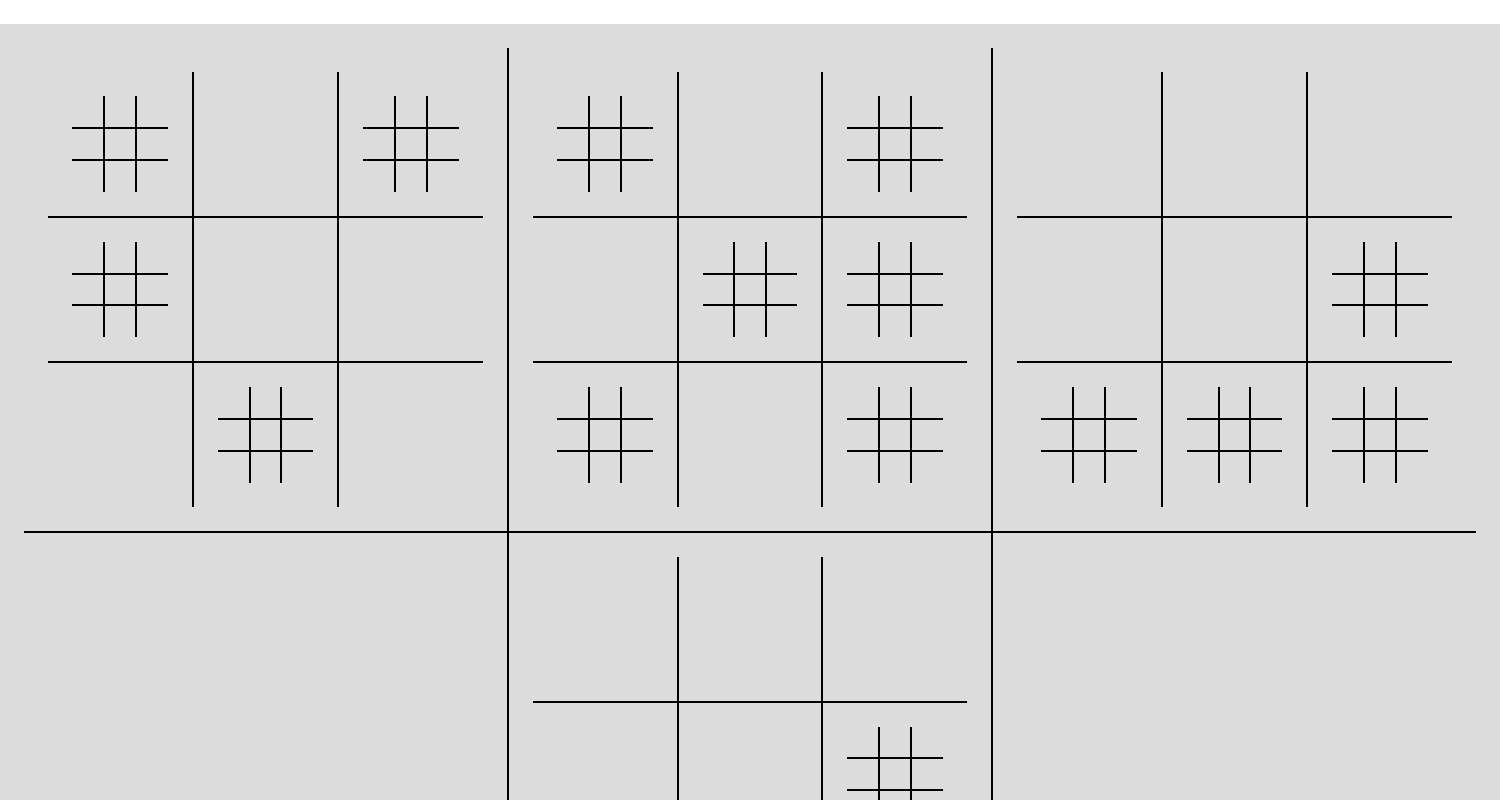
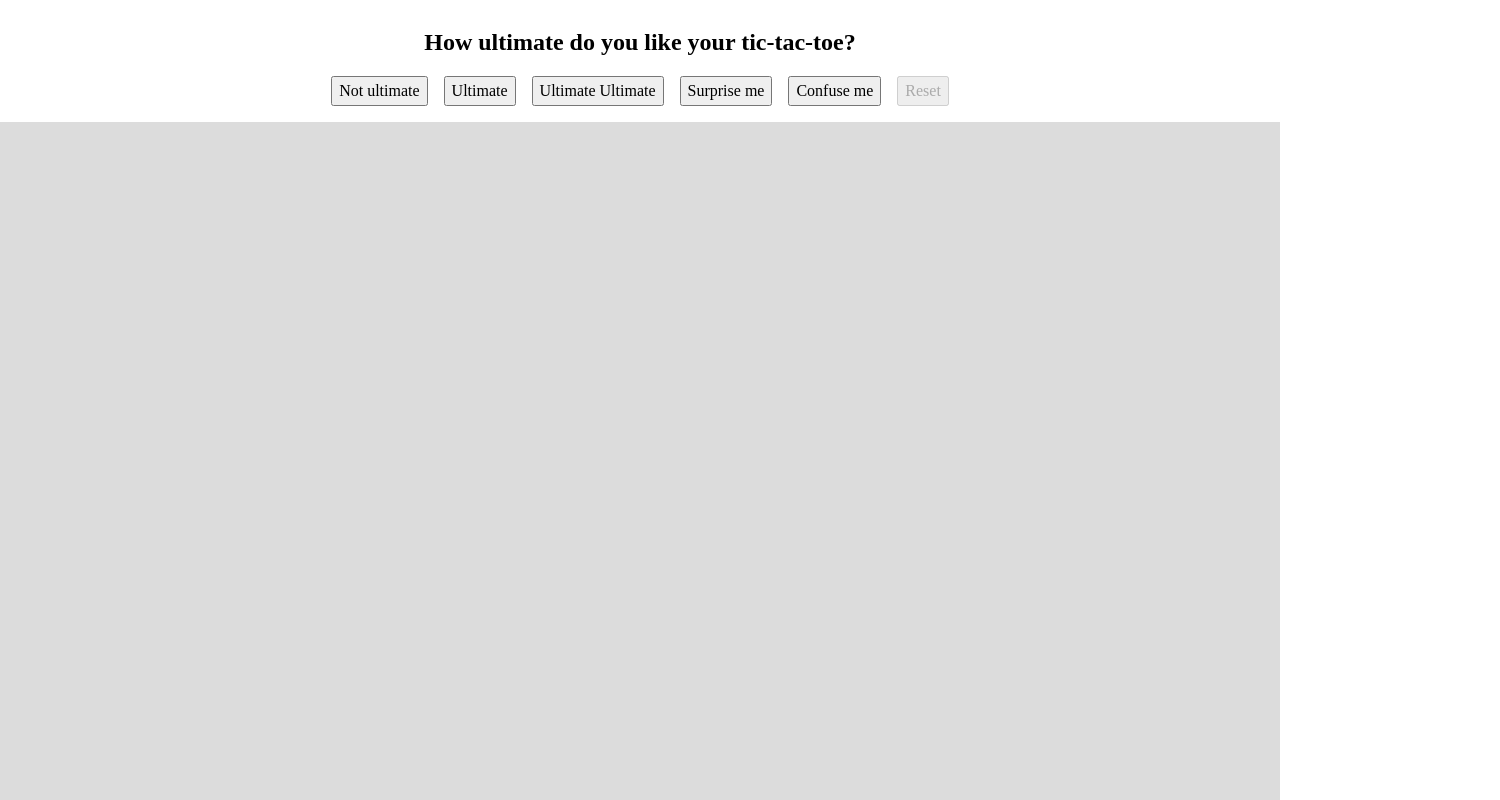
Before and after one commit to jdw1996/ttt, a React (Create React App) app: page / in a window 1280 px wide. Shown: the top 800 px of the page, 1500 px wide, since content can reach past the window. Built offline with nearby package versions, Linux system fonts and the light colour scheme.

Commit message:
Add menu options for type of game

```diff
--- a/src/App.css
+++ b/src/App.css
@@ -1,5 +1,9 @@
 .App {
   margin: 24px auto;
-  height: 1500px;
-  width: 1500px;
+  max-width: min(1500px, 100%);
+
+  display: flex;
+  flex-direction: column;
+  gap: 1rem;
+  align-items: center;
 }
--- a/src/App.tsx
+++ b/src/App.tsx
@@ -10,6 +10,7 @@ import {
   checkIsWinner,
   generateBlankSquare,
 } from './constants';
+import Menu from './Menu';
 
 const takeTurnHelper = (player: Player, square: Square, pathAcc: Position[]): Square => {
   if (pathAcc.length === 0 || !Array.isArray(square)) {
@@ -27,7 +28,7 @@ const takeTurnHelper = (player: Player, square: Square, pathAcc: Position[]): Sq
 function App() {
   const [nextPlayer, setNextPlayer] = useState<Player.O | Player.X>(Player.O);
   const [activePath, setActivePath] = useState<Position[]>([]);
-  const [board, setBoard] = useState<Square>(generateBlankSquare(3, true, true));
+  const [board, setBoard] = useState<Square>(Player._);
 
   const nextTurn = () => {
     // Toggle the next player.
@@ -62,6 +63,19 @@ function App() {
   return (
     <GameContext.Provider value={{ takeTurn, activePath }}>
       <div className="App">
+        <Menu
+          createNewBoard={(depth, isRandom, isTopLevel) => {
+            setNextPlayer(Player.O);
+            setActivePath([]);
+            setBoard(generateBlankSquare(depth, isRandom, isTopLevel));
+          }}
+          isGameOver={board === Player.O || board === Player.X}
+          resetBoard={() => {
+            setNextPlayer(Player.O);
+            setActivePath([]);
+            setBoard(Player._);
+          }}
+        />
         <Game path={[]} board={board} />
       </div>
     </GameContext.Provider>
--- a/src/Game.css
+++ b/src/Game.css
@@ -6,8 +6,8 @@
     's6 s7 s8';
   grid-template-columns: 1fr 1fr 1fr;
   grid-template-rows: 1fr 1fr 1fr;
-  height: 100%;
   width: 100%;
+  aspect-ratio: 1 / 1;
   padding: 24px;
   border: 1px solid black;
 }
@@ -25,8 +25,8 @@
 
 .square {
   border: 1px solid black;
-  height: 100%;
   width: 100%;
+  aspect-ratio: 1 / 1;
   display: flex;
   align-items: center;
   justify-content: center;
--- /dev/null
+++ b/src/Menu.css
@@ -0,0 +1,13 @@
+.menu-wrapper {
+  display: flex;
+  flex-direction: column;
+  gap: 1rem;
+  align-items: center;
+}
+
+.options {
+  display: flex;
+  flex-direction: row;
+  gap: 1rem;
+  justify-content: center;
+}
--- /dev/null
+++ b/src/Menu.tsx
@@ -0,0 +1,83 @@
+import React, { useEffect, useState } from 'react';
+import './Menu.css';
+
+type MenuProps = {
+  createNewBoard: (depth: number, isRandom: boolean, isTopLevel: boolean) => void;
+  isGameOver: boolean;
+  resetBoard: () => void;
+};
+
+function Menu({ createNewBoard, isGameOver, resetBoard }: MenuProps) {
+  const [isSelectionMade, setIsSelectionMade] = useState(false);
+
+  useEffect(() => {
+    if (isGameOver) {
+      setIsSelectionMade(false);
+    }
+  }, [isGameOver]);
+
+  return (
+    <div className="menu-wrapper">
+      <h2>How ultimate do you like your tic-tac-toe?</h2>
+      <div className="options">
+        <button
+          disabled={isSelectionMade}
+          onClick={() => {
+            createNewBoard(1, false, true);
+            setIsSelectionMade(true);
+          }}
+        >
+          Not ultimate
+        </button>
+        <button
+          disabled={isSelectionMade}
+          onClick={() => {
+            createNewBoard(2, false, true);
+            setIsSelectionMade(true);
+          }}
+        >
+          Ultimate
+        </button>
+        <button
+          disabled={isSelectionMade}
+          onClick={() => {
+            createNewBoard(3, false, true);
+            setIsSelectionMade(true);
+          }}
+        >
+          Ultimate Ultimate
+        </button>
+        <button
+          disabled={isSelectionMade}
+          onClick={() => {
+            const rand = Math.random();
+            createNewBoard(rand < 1 / 3 ? 1 : rand > 2 / 3 ? 3 : 2, false, true);
+            setIsSelectionMade(true);
+          }}
+        >
+          Surprise me
+        </button>
+        <button
+          disabled={isSelectionMade}
+          onClick={() => {
+            createNewBoard(3, true, true);
+            setIsSelectionMade(true);
+          }}
+        >
+          Confuse me
+        </button>
+        <button
+          disabled={!isSelectionMade}
+          onClick={() => {
+            resetBoard();
+            setIsSelectionMade(false);
+          }}
+        >
+          Reset
+        </button>
+      </div>
+    </div>
+  );
+}
+
+export default Menu;
--- a/src/constants.ts
+++ b/src/constants.ts
@@ -70,8 +70,7 @@ type GameContextType = {
 export const GameContext = createContext<GameContextType>({ takeTurn: noop, activePath: [] });
 
 const flipACoin = (): boolean => {
-  const rand = Math.random();
-  return rand >= 0.5;
+  return Math.random() >= 0.5;
 };
 
 export const generateBlankSquare = (depth: number, isRandom = false, isTopLevel = false): Square => {
```
